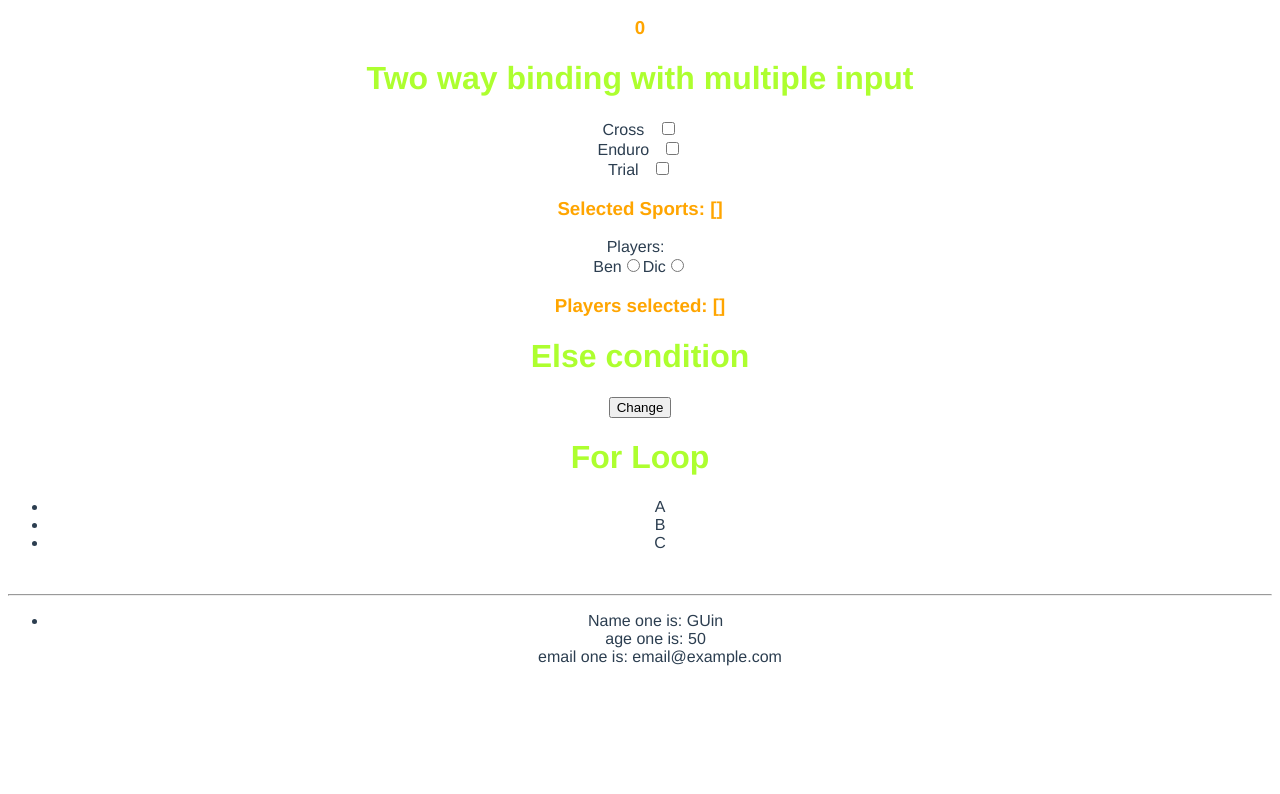
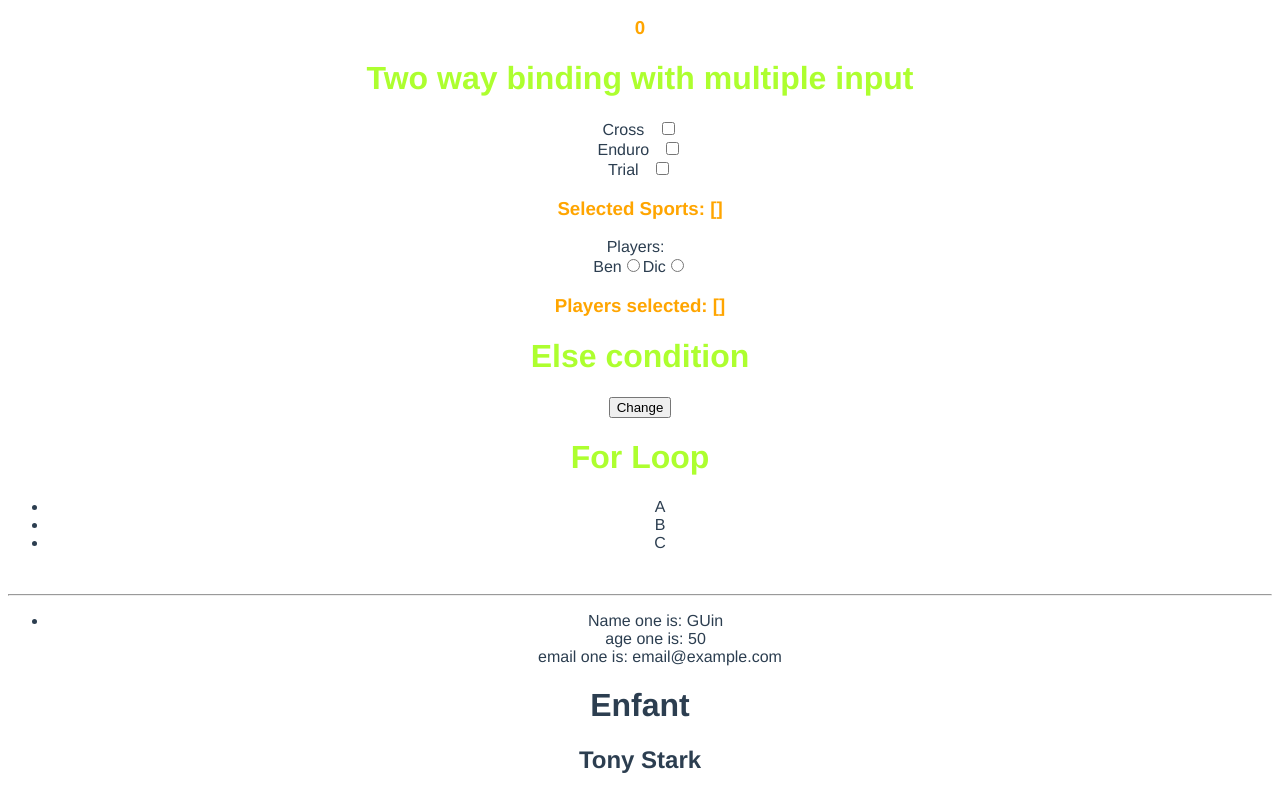
Before and after one commit to Johncross00/learn_vue_js, a Vue app: page / in a window 1280 px wide. Shown: the part 613-1407 px from the top of the page. Before the commit the page ends 1295 px from the top, so only its background shows below. Built offline with nearby package versions, Linux system fonts and the light colour scheme.

Commit message:
child components

```diff
--- /dev/null
+++ b/src/components/child.vue
@@ -0,0 +1,15 @@
+<template>
+    <div>
+        <h1>Enfant</h1>
+        <h2>{{ name }}</h2>
+    </div>
+</template>
+
+<script>
+export default{
+    name: "childComp",
+    props: {
+        name: String
+    }
+}
+</script>
--- a/src/components/forLoop.vue
+++ b/src/components/forLoop.vue
@@ -17,9 +17,11 @@
 
         </li>
     </ul>
+    <childComp name="Tony Stark"/>
 </template>
 
 <script>
+import childComp from "./child.vue"
 export default{
     name: "forLoop",
     data() {
@@ -32,6 +34,10 @@ export default{
             }]
         };
     },
+
+    components: {
+        childComp
+    }
 
 }
 </script>
```
